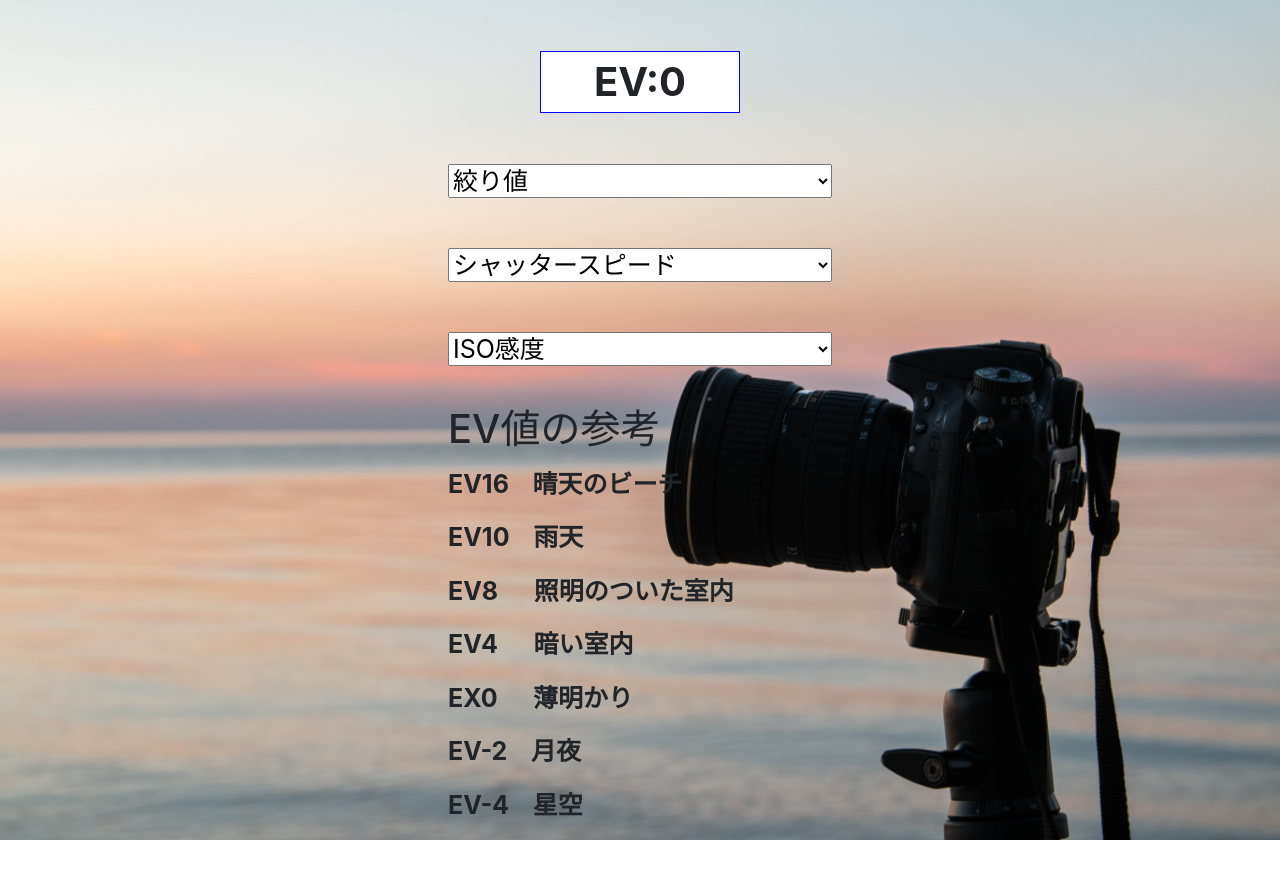
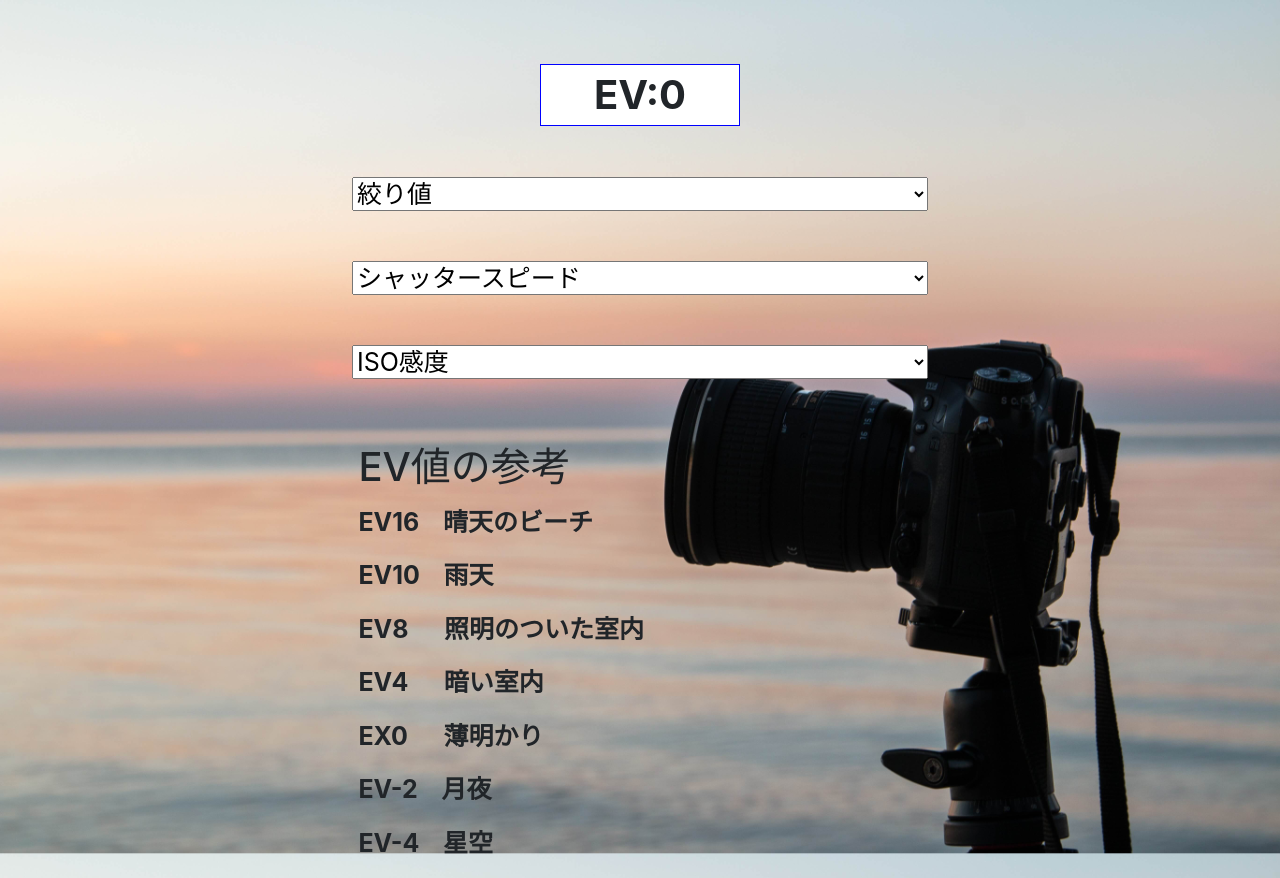
Before and after one commit to haruyuma/apexconvert, a plain HTML site: page index.html in a window 1280 px wide. Before the commit the page ends 840 px from the top, so only its background shows below. Drawn offline with nearby package versions, Linux system fonts and the light colour scheme.

Commit message:
Add files via upload

```diff
--- a/css/style.css
+++ b/css/style.css
@@ -1,19 +1,19 @@
 .av-select{
     margin-bottom:50px;
-    width:30%;
+    width:45%;
     font-size:25px;
 
 }
 
 .tv-select{
     margin-bottom:50px;
-    width:30%;
+    width:45%;
     font-size:25px;
 
 }
 
 .iso-select{
-    width:30%;
+    width:45%;
     font-size:25px;
 }
 
@@ -29,7 +29,7 @@ option{
     border-color: blue;
     width:200px;
     margin: auto;
-    margin-top: 4%;
+    margin-top: 5%;
     background-color: white;
 }
 
@@ -37,7 +37,7 @@ option{
 
     text-align:center;
     margin-top: 4%;
-    margin-bottom: 3%;
+    margin-bottom: 5%;
 }
 
 body {
@@ -48,13 +48,12 @@ body {
 }
 
 h1{
-    margin-left:35%;
-    margin-top:1%;
+    margin-left:28%;
 }
 
 .ev-ezample{
     font-size:25px;
     font-weight: bold;
-    margin-left:35%;
+    margin-left:28%;
     margin-top:1%;
 }
```
